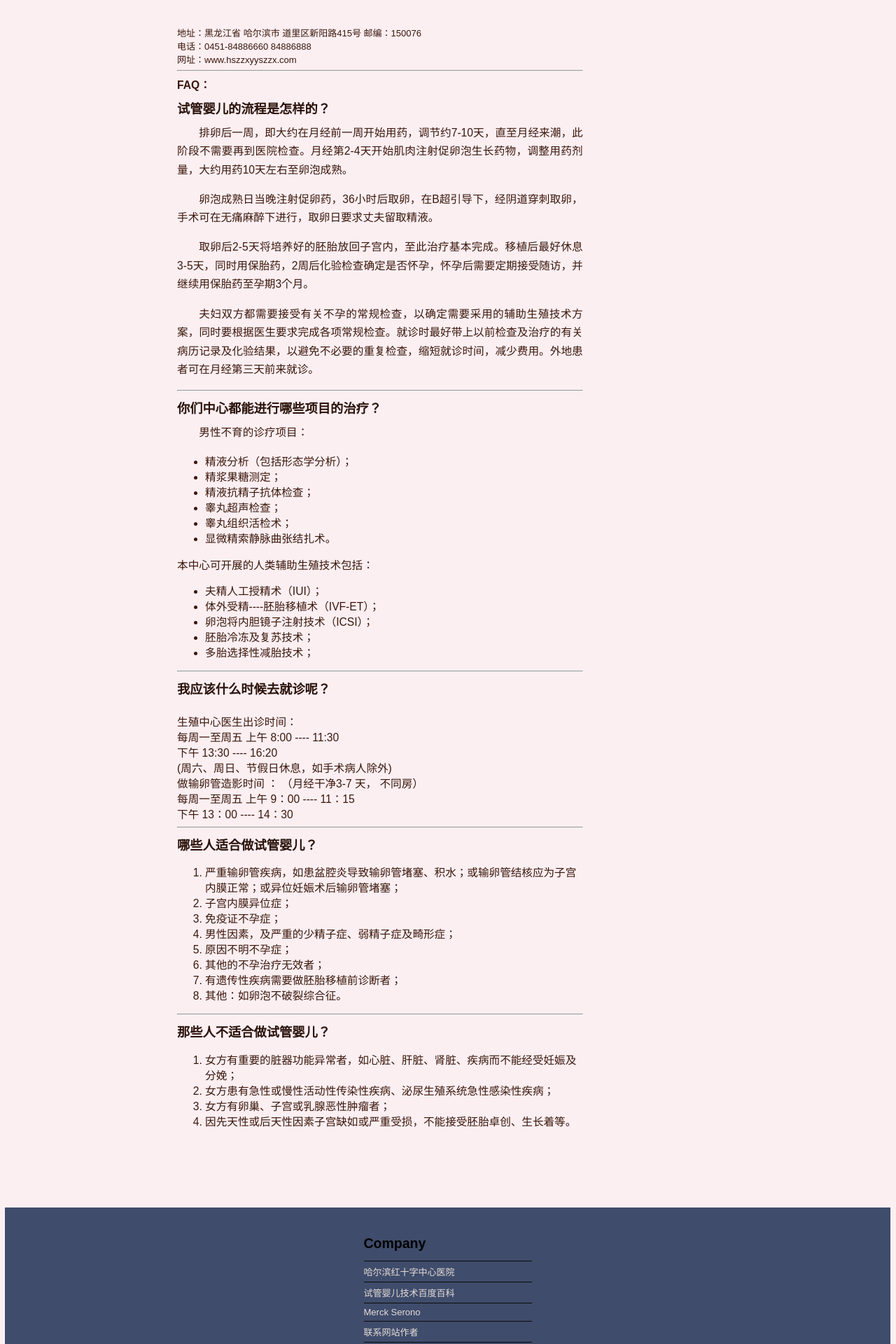
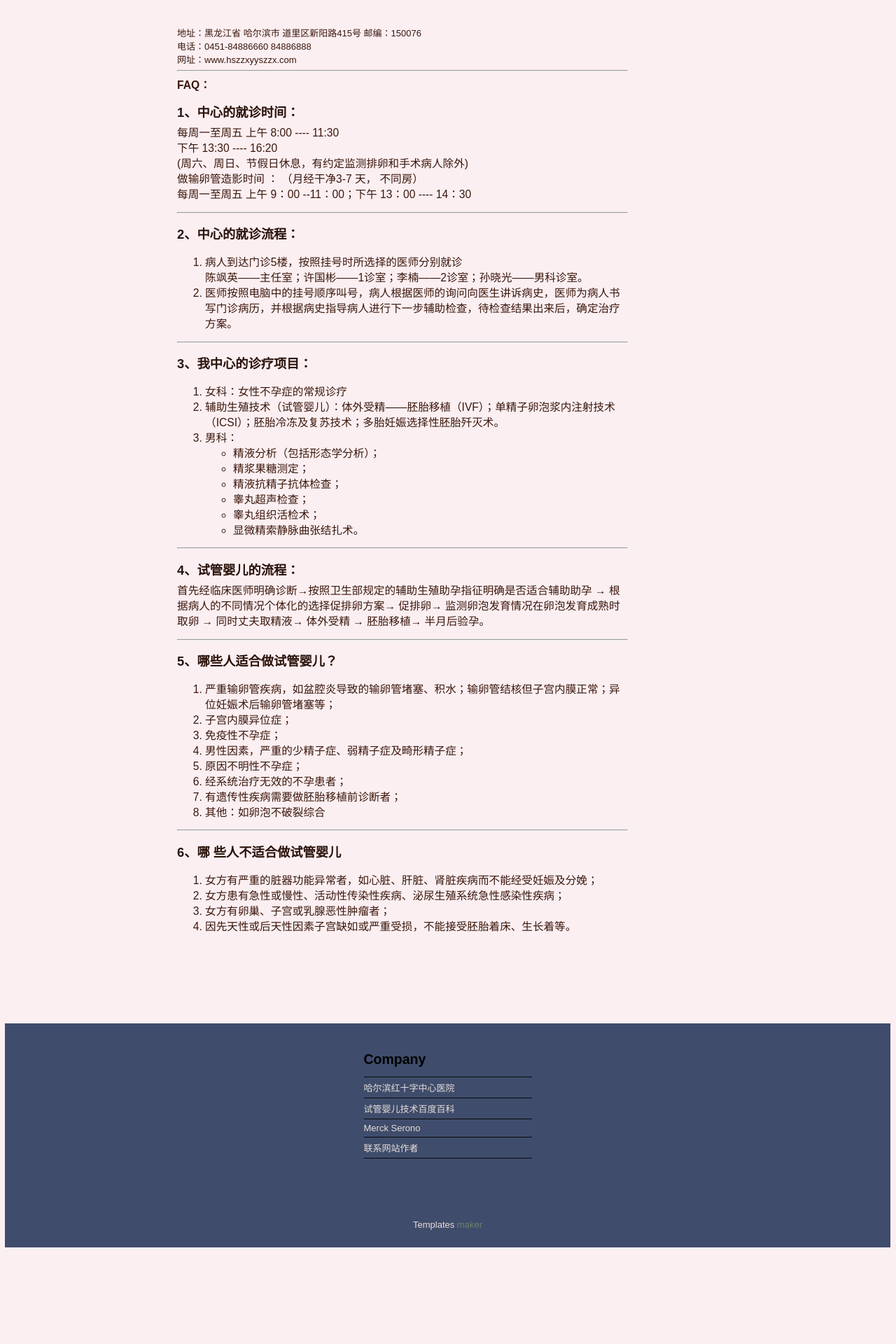
Before and after one commit to lsqshr/red-cross, a Django app: page /guide/ in a window 1280 px wide; the page is wider, and only the part inside the window is pictured. Shown: the part 433-2353 px from the top of that part at 70% size. After the commit the page ends 2215 px from the top of that part, so only its background shows below. Run offline with Django 3.2, Linux system fonts and the light colour scheme; parts of the project's set-up code (start-up, migrations or seed data) failed here and were passed over.

Commit message:
done change the guide.html

```diff
--- a/red_cross_project/templates/guide.html
+++ b/red_cross_project/templates/guide.html
@@ -1,6 +1,6 @@
 {% extends 'site_base.html' %}
 {% block content %}
-<div style="width:63%;margin:8%;">
+<div style="width:70%;margin:8%;">
 	<div id="contract_info">
 		<h1>医院地址及联系方式：</h1>
 		<div style="height:250px;">
@@ -17,18 +17,34 @@
 	<div id="faq">
 		<b>FAQ：</b>
 
-		<div><h3>试管婴儿的流程是怎样的？</h3>
 		<p>
-				排卵后一周，即大约在月经前一周开始用药，调节约7-10天，直至月经来潮，此阶段不需要再到医院检查。月经第2-4天开始肌肉注射促卵泡生长药物，调整用药剂量，大约用药10天左右至卵泡成熟。</p>
-				<p>卵泡成熟日当晚注射促卵药，36小时后取卵，在B超引导下，经阴道穿刺取卵，手术可在无痛麻醉下进行，取卵日要求丈夫留取精液。</p>
-				<p>取卵后2-5天将培养好的胚胎放回子宫内，至此治疗基本完成。移植后最好休息3-5天，同时用保胎药，2周后化验检查确定是否怀孕，怀孕后需要定期接受随访，并继续用保胎药至孕期3个月。</p>
-				<p>夫妇双方都需要接受有关不孕的常规检查，以确定需要采用的辅助生殖技术方案，同时要根据医生要求完成各项常规检查。就诊时最好带上以前检查及治疗的有关病历记录及化验结果，以避免不必要的重复检查，缩短就诊时间，减少费用。外地患者可在月经第三天前来就诊。</p>
-			</div>
+		<h3>1、中心的就诊时间：</h3>
+		每周一至周五 上午 8:00 ---- 11:30<br>
+		下午 13:30 ---- 16:20<br>
+		(周六、周日、节假日休息，有约定监测排卵和手术病人除外)<br>
+		做输卵管造影时间 ： （月经干净3-7 天， 不同房）<br>
+		每周一至周五 上午 9：00 --11：00；下午 13：00 ---- 14：30<br>
+		</p>
+
 		<hr>
-			<div>
-				<h3>你们中心都能进行哪些项目的治疗？</h3>
+
 		<p>
-					男性不育的诊疗项目：
+		<h3>2、中心的就诊流程：</h3>
+			<ol>
+				<li>病人到达门诊5楼，按照挂号时所选择的医师分别就诊<br/>
+				陈飒英——主任室；许国彬——1诊室；李楠——2诊室；孙晓光——男科诊室。</li>
+				<li>医师按照电脑中的挂号顺序叫号，病人根据医师的询问向医生讲诉病史，医师为病人书写门诊病历，并根据病史指导病人进行下一步辅助检查，待检查结果出来后，确定治疗 方案。</li>
+			</ol>
+		</p>
+
+		<hr>
+
+		<p>
+		<h3>3、我中心的诊疗项目：</h3>
+			<ol>
+				<li>女科：女性不孕症的常规诊疗</li>
+				<li>辅助生殖技术（试管婴儿）：体外受精——胚胎移植（IVF）；单精子卵泡浆内注射技术（ICSI）；胚胎冷冻及复苏技术；多胎妊娠选择性胚胎歼灭术。</li>
+				<li>男科：
 					<ul>
 							<li>精液分析（包括形态学分析）；</li>
 							<li>精浆果糖测定；</li>
@@ -37,53 +53,45 @@
 							<li>睾丸组织活检术；</li>
 							<li>显微精索静脉曲张结扎术。</li>
 					</ul>
+				</li>
+			</ol>
 		</p>
 
-				本中心可开展的人类辅助生殖技术包括：
-				<ul>
-					<li>夫精人工授精术（IUI）；</li>
-					<li>体外受精----胚胎移植术（IVF-ET）；</li>
-					<li>卵泡将内胆镜子注射技术（ICSI）；</li>
-					<li>胚胎冷冻及复苏技术；</li>
-					<li>多胎选择性减胎技术；</li>
-				</ul>
+		<hr>
+
+		<p>
+		<h3>4、试管婴儿的流程：</h3>
+			首先经临床医师明确诊断→按照卫生部规定的辅助生殖助孕指征明确是否适合辅助助孕 →  根据病人的不同情况个体化的选择促排卵方案→  促排卵→  监测卵泡发育情况在卵泡发育成熟时取卵 →  同时丈夫取精液→  体外受精 → 胚胎移植→  半月后验孕。
+		</p>
+
+		<hr>
+
+		<p>
+		<h3>5、哪些人适合做试管婴儿？</h3>
+			<ol>
+				<li>严重输卵管疾病，如盆腔炎导致的输卵管堵塞、积水；输卵管结核但子宫内膜正常；异位妊娠术后输卵管堵塞等；</li>
+				<li>子宫内膜异位症；</li>
+				<li>免疫性不孕症；</li>
+				<li>男性因素，严重的少精子症、弱精子症及畸形精子症；</li>
+				<li>原因不明性不孕症；</li>
+				<li>经系统治疗无效的不孕患者；</li>
+				<li>有遗传性疾病需要做胚胎移植前诊断者；</li>
+				<li>其他：如卵泡不破裂综合</li>
+			</ol>
+		</p>
+
+		<hr>
+
+		<p>
+		<h3>6、哪 些人不适合做试管婴儿</h3>
+			<ol>
+				<li>女方有严重的脏器功能异常者，如心脏、肝脏、肾脏疾病而不能经受妊娠及分娩；</li>
+				<li>女方患有急性或慢性、活动性传染性疾病、泌尿生殖系统急性感染性疾病；</li>
+				<li>女方有卵巢、子宫或乳腺恶性肿瘤者；</li>
+				<li>因先天性或后天性因素子宫缺如或严重受损，不能接受胚胎着床、生长着等。</li>
+			</ol>
+		</p>
 </div>
-			<hr>
-			<div>
-				<h3>我应该什么时候去就诊呢？</h3><br>
-				生殖中心医生出诊时间：<br>
-				每周一至周五 上午 8:00 ---- 11:30<br>
-				下午 13:30 ---- 16:20<br>
 
-				(周六、周日、节假日休息，如手术病人除外)<br>
-				做输卵管造影时间 ： （月经干净3-7 天， 不同房）<br>
-				每周一至周五 上午 9：00 ---- 11：15<br>
-				下午 13：00 ---- 14：30<br>
-			</div>
-			<hr>
-			<div>
-				<h3>哪些人适合做试管婴儿？</h3>
-				<ol>
-					<li>严重输卵管疾病，如患盆腔炎导致输卵管堵塞、积水；或输卵管结核应为子宫内膜正常；或异位妊娠术后输卵管堵塞；</li>
-					<li>子宫内膜异位症；</li>
-					<li>免疫证不孕症；</li>
-					<li>男性因素，及严重的少精子症、弱精子症及畸形症；</li>
-					<li>原因不明不孕症；</li>
-					<li>其他的不孕治疗无效者；</li>
-					<li>有遗传性疾病需要做胚胎移植前诊断者；</li>
-					<li>其他：如卵泡不破裂综合征。</li>
-				</ol>
-			</div>
-			<hr>
-			<div>
-				<h3>那些人不适合做试管婴儿？</h3>
-				<ol>
-					<li>女方有重要的脏器功能异常者，如心脏、肝脏、肾脏、疾病而不能经受妊娠及分娩；</li>
-					<li>女方患有急性或慢性活动性传染性疾病、泌尿生殖系统急性感染性疾病；</li>
-					<li>女方有卵巢、子宫或乳腺恶性肿瘤者；</li>
-					<li>因先天性或后天性因素子宫缺如或严重受损，不能接受胚胎卓创、生长着等。</li>
-				</ol>
-			</div>
-		</div>
-	</div>
+
 	{% endblock %}
--- a/red_cross_project/templates/homepage2.html
+++ b/red_cross_project/templates/homepage2.html
@@ -63,7 +63,7 @@
    </div>
    <div id="hos_description">
      <p style="text-indent:0em;">
-       <b style="font-size:1.3em;color:#660d05;">哈尔滨红十字中心医院</b>（哈尔滨市妇产医院）是一所综合医院，其中妇产科为三甲等专科----哈尔滨市重点学科。生殖医学中心创建于2004年6月，是省内较早成立的生殖中心之一。使用面积近500平方米，环境温馨舒适，有设备完善的手术室、高质量的胚胎培养室、胚胎冷冻、保存装置及男科实验室等工作区间，能开展各项不孕症检查、治疗及科学研究。中心拥有一支经验丰富、科研能力较强的专业技术团队，主要技术骨干均在国内外受过专业技术培训。共有医疗、实验室和护理人员12名，其中高级职称5名。科主任是省内著名的生殖专家，在诊断和治疗不孕不育疾病方面积累了丰富的临床经验。生殖中心成立以来，硕果累累，通过助孕技术为广大不孕不育夫妇实现了妊娠生子的愿望。</p>
+       <b style="font-size:1.3em;color:#660d05;">哈尔滨红十字中心医院</b>（哈尔滨市妇产医院）是一所综合性医院，其中妇产科为三甲等专科----哈尔滨市重点学科。生殖医学中心创建于2004年6月，是省内较早成立的生殖中心之一。使用面积近500平方米，环境温馨舒适，有设备完善的手术室、高质量的胚胎培养室、胚胎冷冻、保存装置及男科实验室等工作区间，能开展各项不孕症检查、治疗及科学研究。中心拥有一支经验丰富、科研能力较强的专业技术团队，主要技术骨干均在国内外受过专业技术培训。共有医疗、实验室和护理人员12名，其中高级职称5名。科主任是省内著名的生殖专家，在诊断和治疗不孕不育疾病方面积累了丰富的临床经验。生殖中心成立以来，硕果累累，通过助孕技术为广大不孕不育夫妇实现了妊娠生子的愿望。</p>
         <p>与生殖中心相关科室还有：<span>妇产科</span>（210张床位）、<span>腔镜科</span>（腹腔镜、宫腔镜、阴道镜）、<span>超声科</span>（具有先进的彩色超声仪8台）、<span>中心实验室</span>（各种临床检验项目及染色体检查）。
        </p>
      </div>
```
Lines whose indentation alone changed are shown as unchanged.
